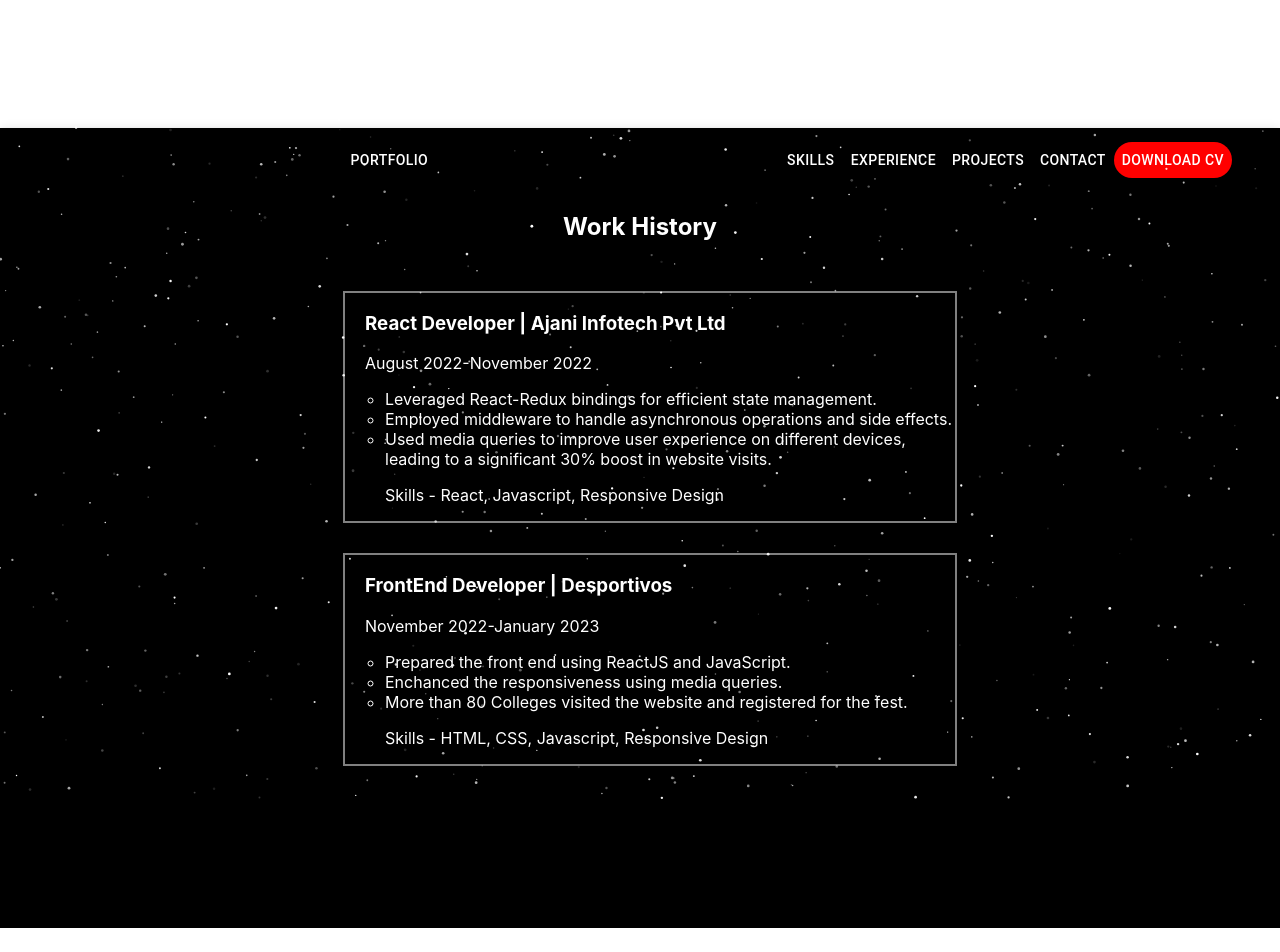
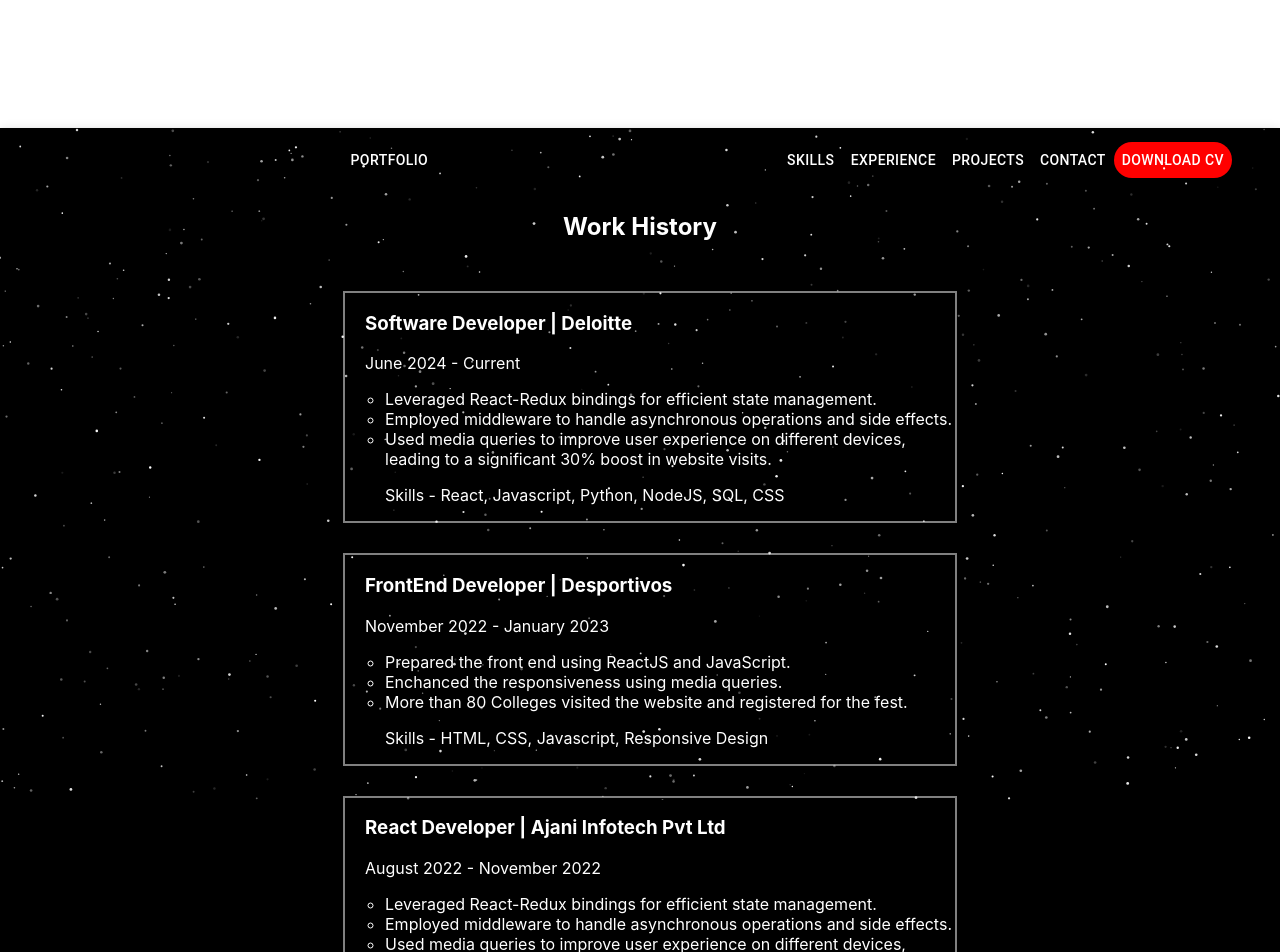
Before and after one commit to Harshil0309/portfolio, a React (Create React App) app: page /experience in a window 1280 px wide. Shown: the top 952 px of the page. Before the commit the page ends 928 px from the top, so only its background shows below. Built offline with nearby package versions, Linux system fonts and the light colour scheme.

Commit message:
Added experience and skills

```diff
--- a/src/pages/Experience/Experience.config.js
+++ b/src/pages/Experience/Experience.config.js
@@ -1,7 +1,33 @@
 export const workHistory = [
   {
-      from: "August 2022",
-      to: "November 2022",
+    from: "June 2024 ",
+    to: " Current",
+    role: "Software Developer",
+    company: "Deloitte",
+    descriptions: [
+      "Leveraged React-Redux bindings for efficient state management.",
+      "Employed middleware to handle asynchronous operations and side effects.",
+      "Used media queries to improve user experience on different devices, leading to a significant 30% boost in website visits.",
+    ],
+
+    skills: `React, Javascript, Python, NodeJS, SQL, CSS`,
+  },
+  {
+    from: "November 2022 ",
+    to: " January 2023",
+    role: "FrontEnd Developer",
+    company: "Desportivos",
+    descriptions: [
+      "Prepared the front end using ReactJS and JavaScript.",
+      "Enchanced the responsiveness using media queries.",
+      "More than 80 Colleges visited the website and registered for the fest.",
+    ],
+
+    skills: `HTML, CSS, Javascript, Responsive Design`,
+  },
+  {
+    from: "August 2022 ",
+    to: " November 2022",
     role: "React Developer",
     company: "Ajani Infotech Pvt Ltd",
     descriptions: [
@@ -12,18 +38,4 @@ export const workHistory = [
 
     skills: `React, Javascript, Responsive Design`,
   },
-    {
-      from: "November 2022",
-      to: "January 2023",
-      role: "FrontEnd Developer",
-      company: "Desportivos",
-      descriptions: [
-        "Prepared the front end using ReactJS and JavaScript.",
-        "Enchanced the responsiveness using media queries.",
-        "More than 80 Colleges visited the website and registered for the fest.",
-      ],
-
-      skills: `HTML, CSS, Javascript, Responsive Design`,
-    },
-
 ];
--- a/src/pages/Skills/Skills.config.js
+++ b/src/pages/Skills/Skills.config.js
@@ -1,11 +1,12 @@
 export const techStack = [
   "React",
   "Redux",
-  "Node",
+  "NodeJS",
   "Express",
   "MongoDB",
   "SQL",
   "Javascript",
+  "Python",
   "GitHub",
   "REST API",
   "HTML",
```
Lines whose indentation alone changed are shown as unchanged.
